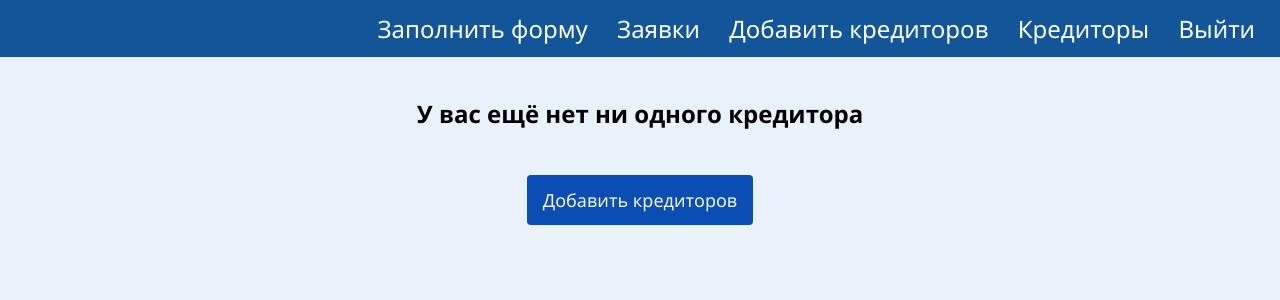
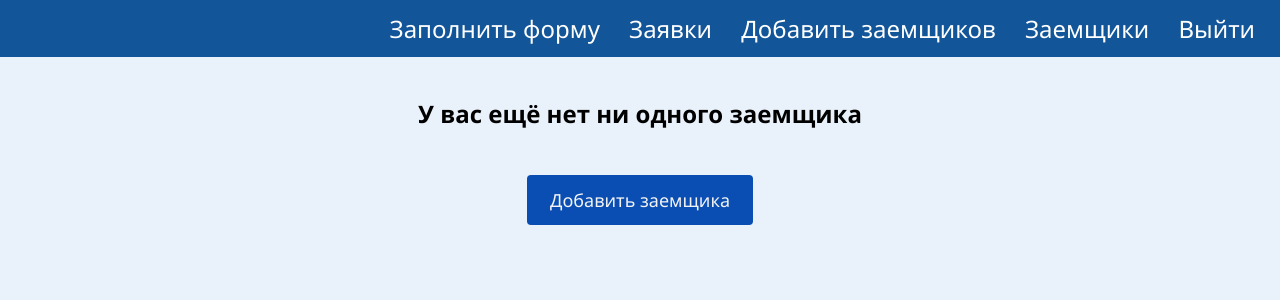
Before and after one commit to IDPogolovkin/msh_form, a Flask app: page /all-creditors in a window 1280 px wide. Shown: the top 300 px of the page. Run offline with Flask 3, Linux system fonts and the light colour scheme; a user stored in the database is signed in.

Commit message:
zaemshiki

```diff
--- a/app/templates/all_creditors.html
+++ b/app/templates/all_creditors.html
@@ -6,8 +6,8 @@
 <body>
     <div class="acc-content">
         {% if not creditors %}
-        <h2 style="text-align: center;">У вас ещё нет ни одного кредитора</h2>
-        <a href="{{ url_for('add_creditors') }}" class="btn">Добавить кредиторов</a>
+        <h2 style="text-align: center;">У вас ещё нет ни одного заемщика</h2>
+        <a href="{{ url_for('add_creditors') }}" class="btn">Добавить заемщика</a>
         {% endif %}
         {% for creditor in creditors %}
         <div class="form">
--- a/app/templates/base.html
+++ b/app/templates/base.html
@@ -18,8 +18,8 @@
       {% if user.is_authenticated %}
       <a class="nav_link" id="portfolio" href="{{ url_for('form') }}">Заполнить форму</a>
       <a class="nav_link" id="portfolio" href="{{ url_for('account') }}">Заявки</a>
-      <a class="nav_link" id="portfolio" href="{{ url_for('add_creditors') }}">Добавить кредиторов</a>
-      <a class="nav_link" id="portfolio" href="{{ url_for('all_creditors') }}">Кредиторы</a>
+      <a class="nav_link" id="portfolio" href="{{ url_for('add_creditors') }}">Добавить заемщиков</a>
+      <a class="nav_link" id="portfolio" href="{{ url_for('all_creditors') }}">Заемщики</a>
       <a class="nav_link" id="logout" href="{{ url_for('logout') }}">Выйти</a>
       {% else %}
       <a class="nav_link" id="login" href="{{ url_for('login') }}">Войти</a>
--- a/app/templates/creditors.html
+++ b/app/templates/creditors.html
@@ -6,7 +6,7 @@
 <body>
  <form action="#" class="form" method="POST">
      {{ form.hidden_tag() }}
-     <h1 class="text-center">Добавление кредитора</h1>
+     <h1 class="text-center">Добавление заемщика</h1>
         <div class="input-group">
             <div class="label">
               {{ form.FIO.label }}
```
Also changed, not shown: instance/database.db.
